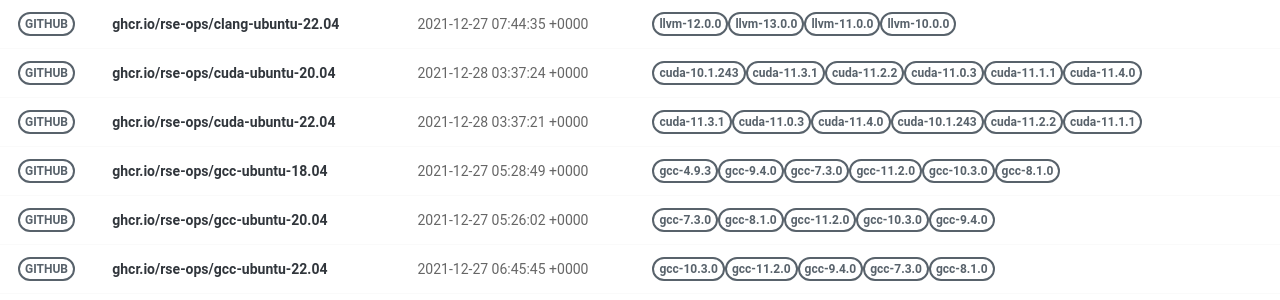
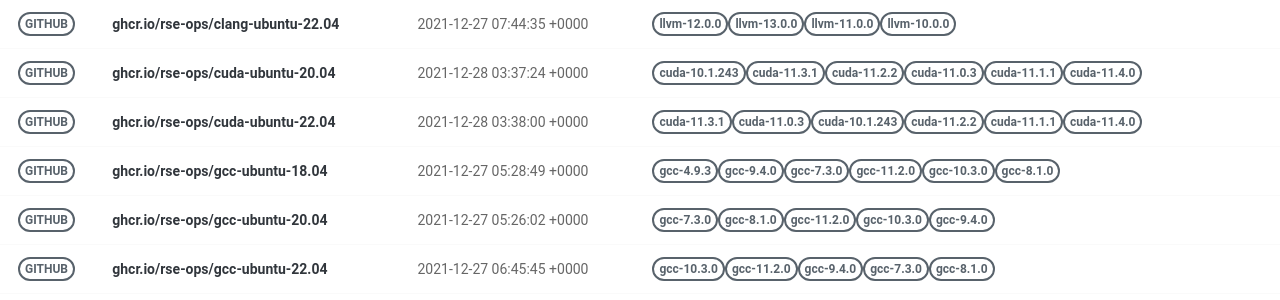
Before and after one commit to rse-ops/docker-images, a Jekyll site: the page built from pages/index.md, in a window 1280 px wide. Shown: the part 228-528 px from the top of the page. Built offline with Jekyll 4.4.1, drawn with Linux system fonts in a browser that asks for light colours; nearby versions of some CDN libraries.

Commit message:
Automated push to update library 2021-12-28

```diff
--- a/_library/ghcr.io-rse-ops-cuda-ubuntu-22.04.md
+++ b/_library/ghcr.io-rse-ops-cuda-ubuntu-22.04.md
@@ -1,7 +1,7 @@
 ---
 layout: container
 name: ghcr.io/rse-ops/cuda-ubuntu-22.04
-updated_at: 2021-12-28 03:37:21.501847
+updated_at: 2021-12-28 03:38:00.879467
 
 
 container_url: https://github.com/orgs/rse-ops/packages/container/package/cuda-ubuntu-22.04
```
Also changed, not shown: other parts of _library/ghcr.io-rse-ops-cuda-ubuntu-22.04.md (+3 -3 lines).
